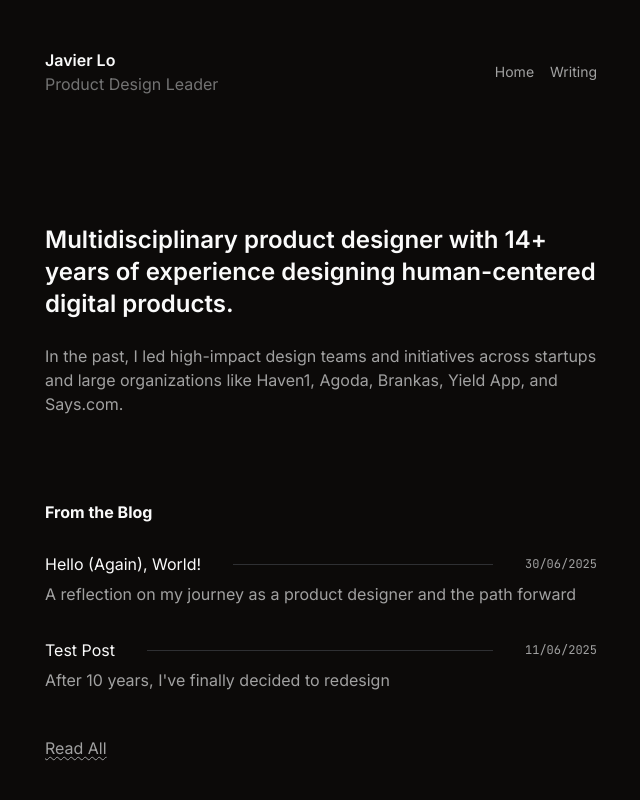
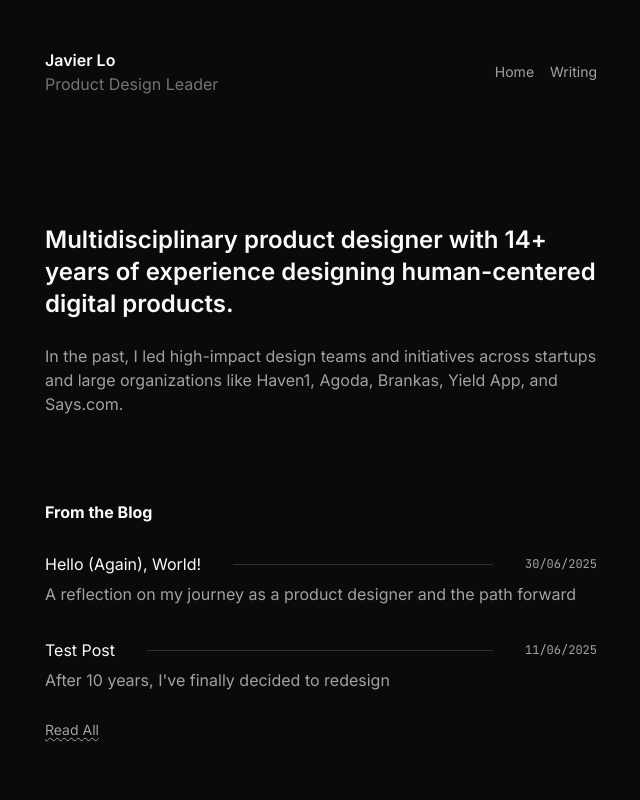
Before and after one commit to javierlocp/Personal-site, a React (Vite) app: page / in a window 1280 px wide. Shown: the top 800 px of the page, without its empty margins (319-959 px from the left). Built offline with nearby package versions, Linux system fonts and the light colour scheme.

Commit message:
add BlogPreview into barrel file and update imports in Home.jsx

```diff
--- a/src/components/BlogPreview.jsx
+++ b/src/components/BlogPreview.jsx
@@ -36,7 +36,7 @@ const BlogPreview = () => {
             ))}
         </ul>
 
-        <Link to="/blog" aria-label="Read all blog posts" className="mt-6 inline-block underline decoration-wavy decoration-0 underline-offset-2 hover:text-neutral-50">
+        <Link to="/blog" aria-label="Read all blog posts" className="mt-2 inline-block text-sm underline decoration-wavy decoration-0 underline-offset-2 hover:text-neutral-50">
           Read All
         </Link>
       </section>
--- a/src/components/index.jsx
+++ b/src/components/index.jsx
@@ -2,3 +2,4 @@
 export { default as Navbar } from './Navbar';
 export { default as Footer } from './Footer';
 export { default as ExternalLink } from './ExternalLink';
+export { default as BlogPreview } from './BlogPreview';
--- a/src/pages/Home.jsx
+++ b/src/pages/Home.jsx
@@ -1,11 +1,9 @@
-import BlogPreview from '../components/BlogPreview';
+import { BlogPreview } from '../components/index';
 
 const Home = () => {
   return (
     <>
       <div className="intro mb-21 flex flex-col gap-6">
-        {/* <h1>Multidisciplinary product designer with 14+ years of experience bridging strategy,
-          UX, and visual design to craft user-first digital products.</h1> */}
         <h1 className="text-pretty">Multidisciplinary product designer with 14+ years of experience designing human-centered digital products.</h1>
         <p>In the past, I led high-impact design teams and initiatives across startups and large organizations like Haven1, Agoda, Brankas, Yield App, and Says.com.</p>
       </div>
```
